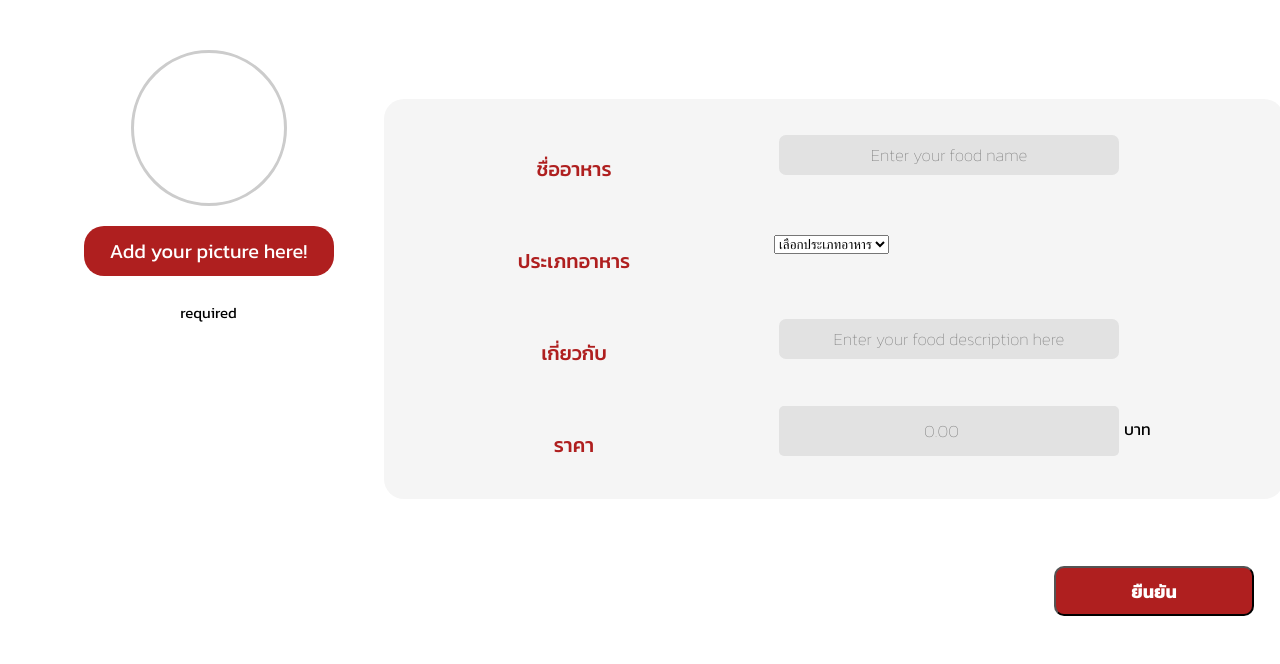
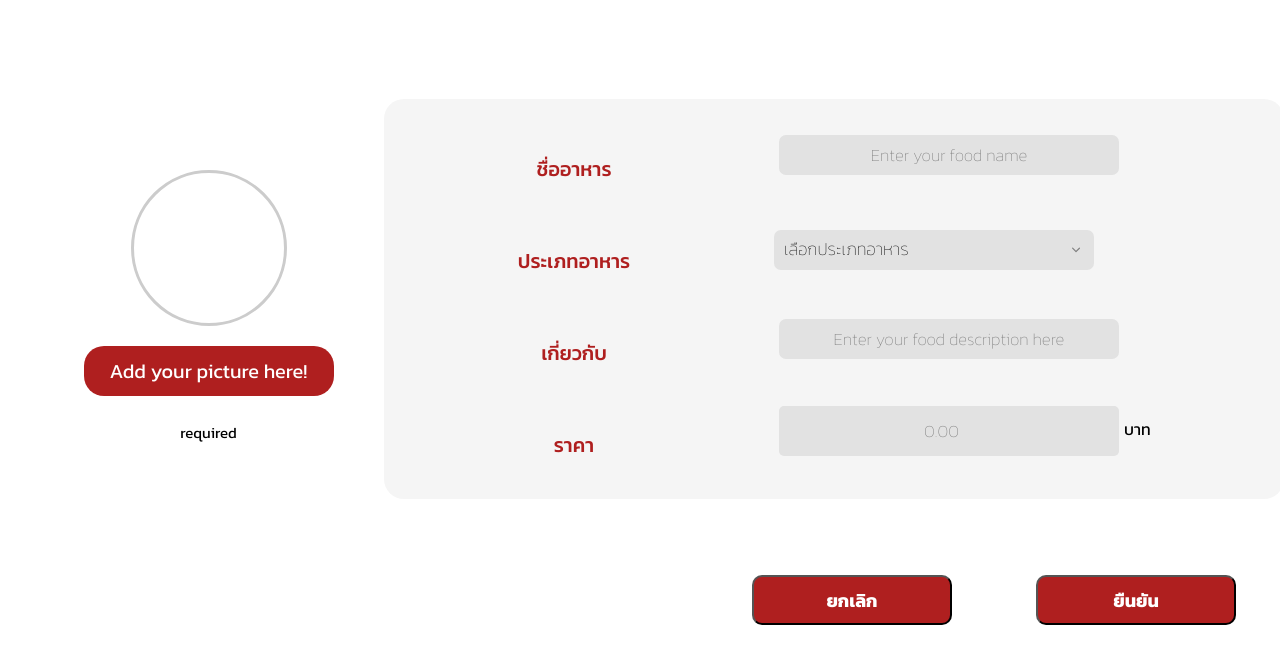
Before and after one commit to 6510615203/cn331project, a Django app: page /restaurant/add_menu_res in a window 1280 px wide. Shown: the part 101-765 px from the top of the page. Run offline with Django 5.2, Linux system fonts and the light colour scheme; a user stored in the database is signed in; tables that the repository leaves empty hold one stand-in row (values such as "Sample post").

Commit message:
add menu cancelbutton

```diff
--- a/restaurant/templates/add_menu_res.html
+++ b/restaurant/templates/add_menu_res.html
@@ -39,11 +39,13 @@
 
                 <div class="form-section">
                     <label for="food_category" class="form-title">ประเภทอาหาร</label>
+                    <div class="select-dropdown">
                         <select id="food_category" name="food_category" required>
                             {% for value, display in food_categories %}
                             <option value="{{ value }}">{{ display }}</option>
                             {% endfor %}
                         </select>
+                    </div>
                 </div>
 
                 <div class="form-section">
@@ -61,16 +63,18 @@
                 <input type="hidden" name="user_type" value="{{ user_type }}">
                 <input type="hidden" name="restaurant_name" id="restaurant_name" value="{{ restaurant_name }}">
 
-
-
+                <div class="confirmbutton">
+                    <div class="form-button">
+                        <form method="GET" action="{% url 'restaurant:edit_menu_payment'%}">
+                            <button type="submit" class="button">ยกเลิก</button>
+                        </form>
+                    </div>
                     <div class="form-button">
                         <button type="submit" class="button">ยืนยัน</button>
                     </div>
                 </div>
             </div>
-    </form>
-    <form method="GET" action="{% url 'restaurant:edit_menu_payment'%}">
-        <button type="submit" class="button">ยกเลิก</button>
+        </div>
     </form>
 </div>
 <script>
--- a/static/css/manage_restaurant.css
+++ b/static/css/manage_restaurant.css
@@ -153,6 +153,7 @@ body {
     border: 1px solid #ccc;
     border-radius: 5px;
     font-family: inherit;
+    justify-content: left;
 }
 
 .form-input-file {
@@ -163,6 +164,7 @@ body {
     color: #000000;
     padding: 0 10px;
     flex-direction: column;
+    margin-top: 120px;
 }
 
 .form-input-file input {
@@ -419,7 +421,7 @@ input[type="text"]:focus {
     border-radius: 7px;
     background-color: #e2e2e2;
     border: none;
-    font-weight: semibold;
+    font-weight: 10;
     font-size: 17px;
     width: 320px;
     height: 40px;
@@ -443,3 +445,12 @@ input[type="text"]:focus {
     background-position: right 10px center;
     background-size: 1rem;
 }
+
+.confirmbutton {
+    justify-content: flex-end;
+    align-items: center;
+    display: flex;
+    margin-top: 2%;
+    gap: 5%;
+    margin-right: 2%;
+}
```
Lines whose indentation alone changed are shown as unchanged.
